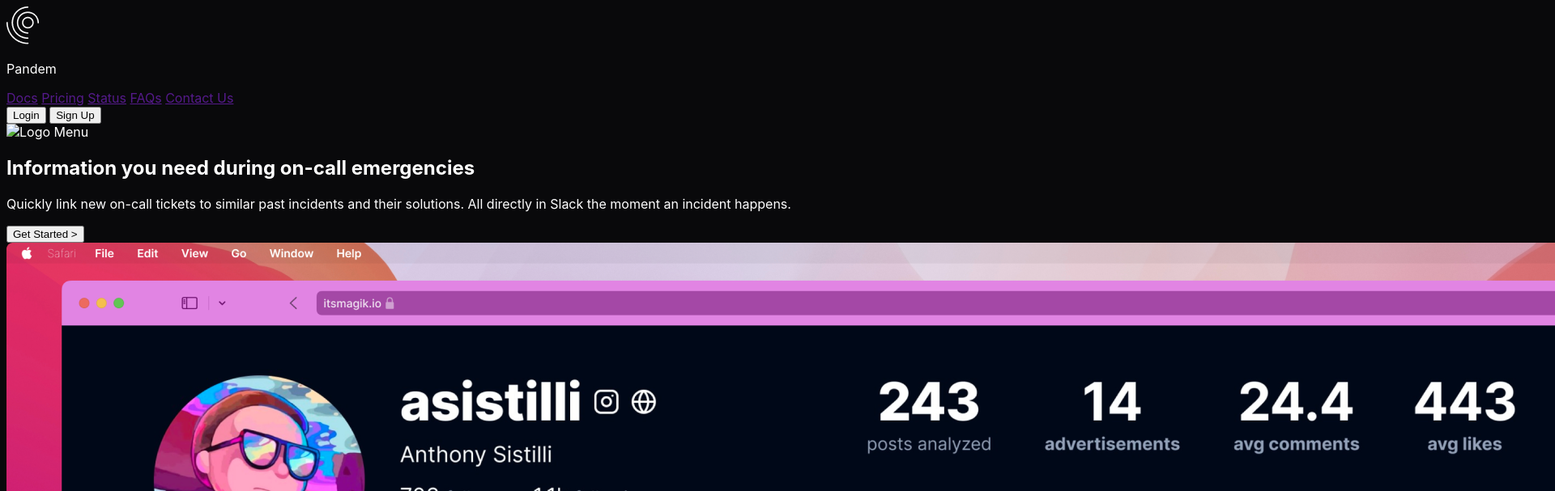
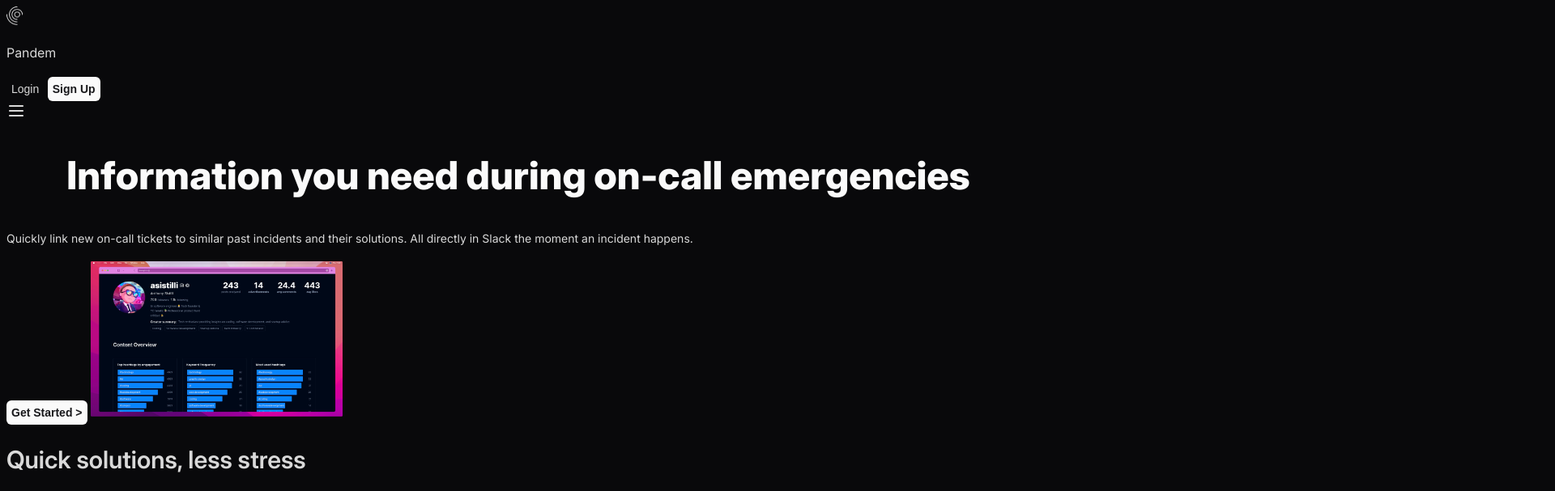
Before and after one commit to Hamzafpllefia/prueba_examen_daw1, a plain HTML site: page index.html in a window 1280 px wide. Shown: the top 607 px of the page at 81% size, 1920 px wide, since content can reach past the window. Drawn offline with Linux system fonts and the light colour scheme.

Commit message:
Casi acabado el css falta display flex ordenar pero casi todo hecho

```diff
--- a/index.html
+++ b/index.html
@@ -9,8 +9,8 @@
 <body>
     <header>
         <div>
-            <img src="img/logo-pandem.png" alt="Logo Pandem">
-            <p>Pandem</p>
+            <img width="20px" height="23px" src="img/logo-pandem.png" alt="Logo Pandem">
+            <p id="nombreLogo">Pandem</p>
         </div>
         <div>
             <nav>
@@ -22,19 +22,19 @@
             </nav>
         </div>
         <div>
-            <button>Login</button>
-            <button>Sign Up</button>
+            <button id="button-login">Login</button>
+            <button id="button-sign_up">Sign Up</button>
         </div>
         <div>
-            <img src="logo" alt="Logo Menu">
+            <img width="24px" height="24px" src="img/logo-menu.png" alt="Logo Menu">
         </div>
     </header>
     <main>
         <section>
             <h1>Information you need during on-call emergencies</h1>
             <p>Quickly link new on-call tickets to similar past incidents and their solutions. All directly in Slack the moment an incident happens.</p>
-            <button>Get Started ></button>
-            <img src="img/imagen-cv.png" alt="Imgen Web CV Grande">
+            <button class="get-started">Get Started ></button>
+            <img src="img/imagen-cv.png" width="311px" height="192px" alt="Imgen Web CV Grande">
         </section>
         <section>
             <h2>Quick solutions, less stress</h2>
@@ -59,11 +59,19 @@
         <section>
             <h2>Instant setup, no custom code</h2>
             <p>Invite the bot, pick a channel, and you're set—no custom code needed, and no vendor lock-in.</p>
-            <img src="img/imagen-cv.png" alt="Imagen CV Pequeña">
+            <img src="img/imagen-cv.png" width="311px" height="192px" alt="Imagen CV Pequeña">
         </section>
+        <section>
+            <h3>Get in touch</h3>
+            <p>Request a demo, or hop on a call.</p>
+            <button class="get-started">Get Started ></button>
+            </section>
     </main>
     <footer>
-
+        <img width="20px" height="23px" src="img/logo-pandem.png" alt="Logo Pandem">
+        <p id="nombreLogo">Pandem</p>
+        <a href="">contact us</a>
+        <a href="">terms of service</a>
     </footer>
 </body>
 </html>
--- a/styles.css
+++ b/styles.css
@@ -1,5 +1,73 @@
-body{
+@font-face {
+    font-family: 'Inter';
+    src: url('./fonts/Inter-VariableFont_opsz,wght.ttf') format('truetype');
+    font-weight: 100 900;
+    font-display: swap;
+}
+
+body {
+    font-family: 'Inter', sans-serif;
     background-color: #09090B;
-    color: white ;
-    font-family: Inter;
+    color: #D9D9D9 ;
 }
+
+#nombreLogo{
+    font-size: 16px;
+    font-weight: 500px;
+    line-height: 28px;
+}
+
+nav{
+    display: none;
+}
+
+#button-login{
+    border: none;
+    background: none;
+    color: #D9D9D9;
+    font-weight: 400;
+    font-size: 14px;
+    line-height: 28px;
+}
+
+#button-sign_up{
+    font-weight: 600;
+    font-size: 14px;
+    line-height: 28px;
+    color:#18181B;
+    border: none;
+    border-radius: 6px;
+    background-color: #FAFAFA;
+}
+
+h1{
+    font-weight: 800;
+    font-size: 48px;
+    line-height: 48px;
+    letter-spacing: -1.2%;
+    text-align: center;
+    color: #FAFAFA;
+}
+
+p{
+    font-weight: 400;
+    font-size: 14px;
+    line-height: 28px;
+    color: #D9D9D9;
+}
+
+.get-started{
+    font-weight: 600;
+    font-size: 14px;
+    line-height: 28px;
+    color: #18181B;
+    border: none;
+    border-radius: 6px;
+    background-color: #FAFAFA;
+}
+
+h2{
+    font-weight: 600;
+    font-size: 30px;
+    line-height: 36px;
+    letter-spacing: -0.75%;
```
Also changed, not shown: fonts/Inter-VariableFont_opsz,wght.ttf (added).
